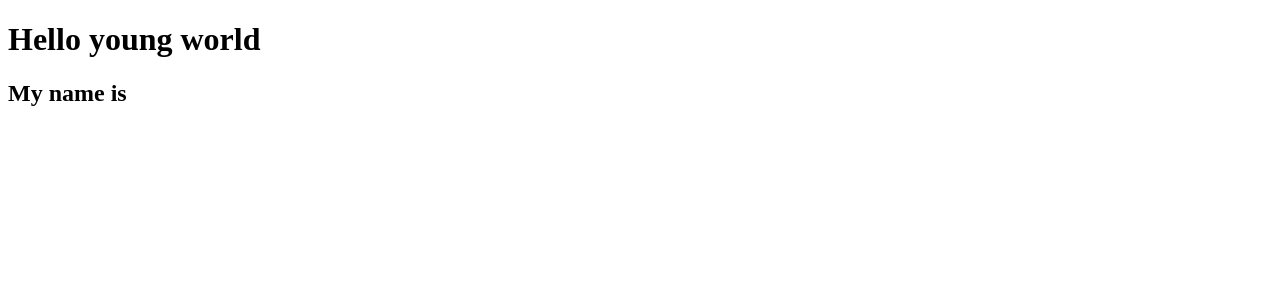
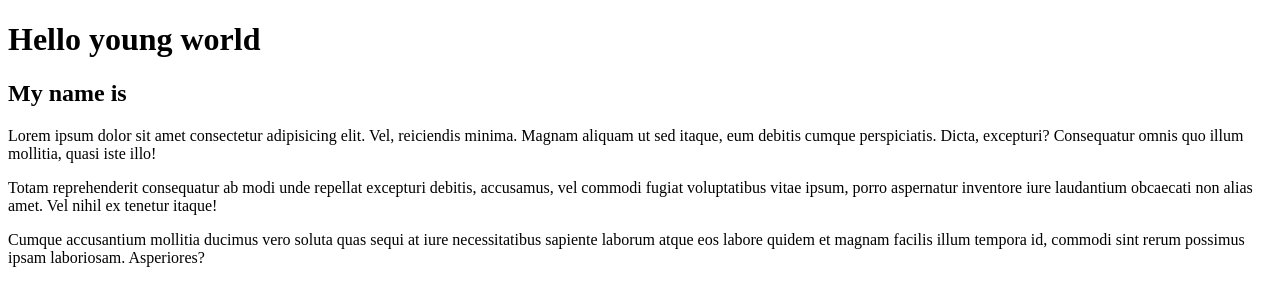
Before and after one commit to fmcrenshaw75/portfolio-project, a plain HTML site: page index.html in a window 1280 px wide. Drawn offline with Linux system fonts and the light colour scheme.

Commit message:
Add header, main and nav tags to work.

```diff
--- a/index.html
+++ b/index.html
@@ -7,8 +7,16 @@
     <title>Portfolio Crenshaw</title>
 </head>
 <body>
+
+    <header></header>
     <h1>Hello young world </h1>
     <h2>My name is</h2>
+</p>
+<nav></nav>
+<main><p>Lorem ipsum dolor sit amet consectetur adipisicing elit. Vel, reiciendis minima. Magnam aliquam ut sed itaque, eum debitis cumque perspiciatis. Dicta, excepturi? Consequatur omnis quo illum mollitia, quasi iste illo!</p>
+    <p>Totam reprehenderit consequatur ab modi unde repellat excepturi debitis, accusamus, vel commodi fugiat voluptatibus vitae ipsum, porro aspernatur inventore iure laudantium obcaecati non alias amet. Vel nihil ex tenetur itaque!</p>
+    <p>Cumque accusantium mollitia ducimus vero soluta quas sequi at iure necessitatibus sapiente laborum atque eos labore quidem et magnam facilis illum tempora id, commodi sint rerum possimus ipsam laboriosam. Asperiores?
 
+    </main>
 </body>
 </html>
```
